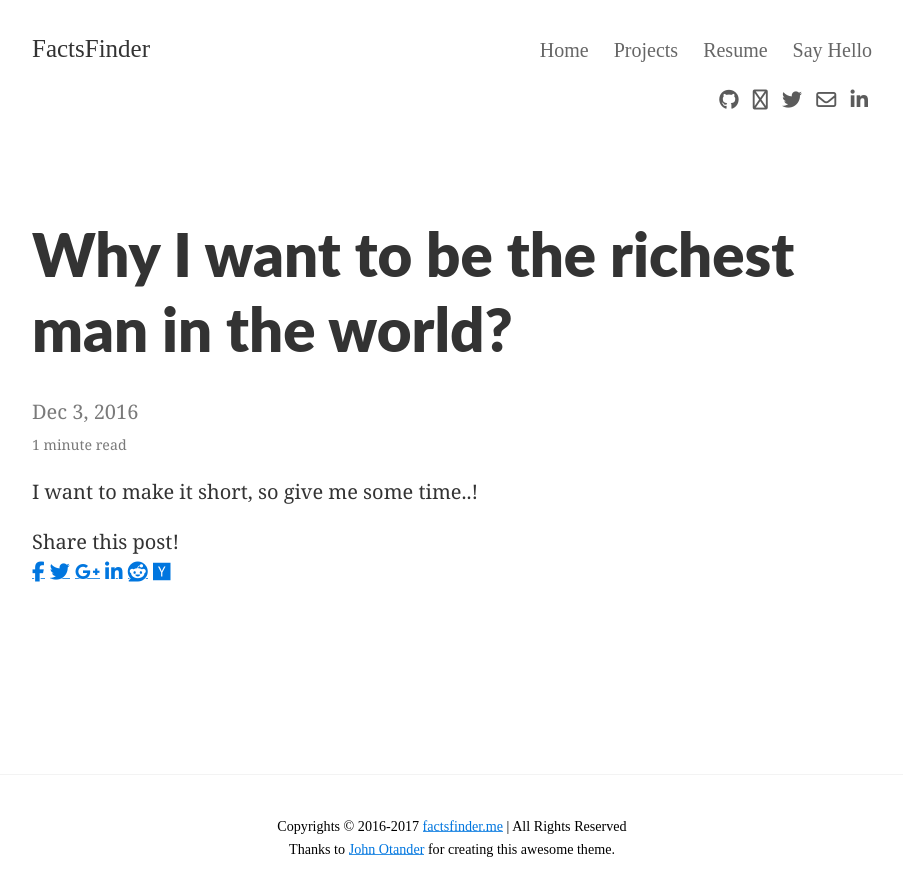
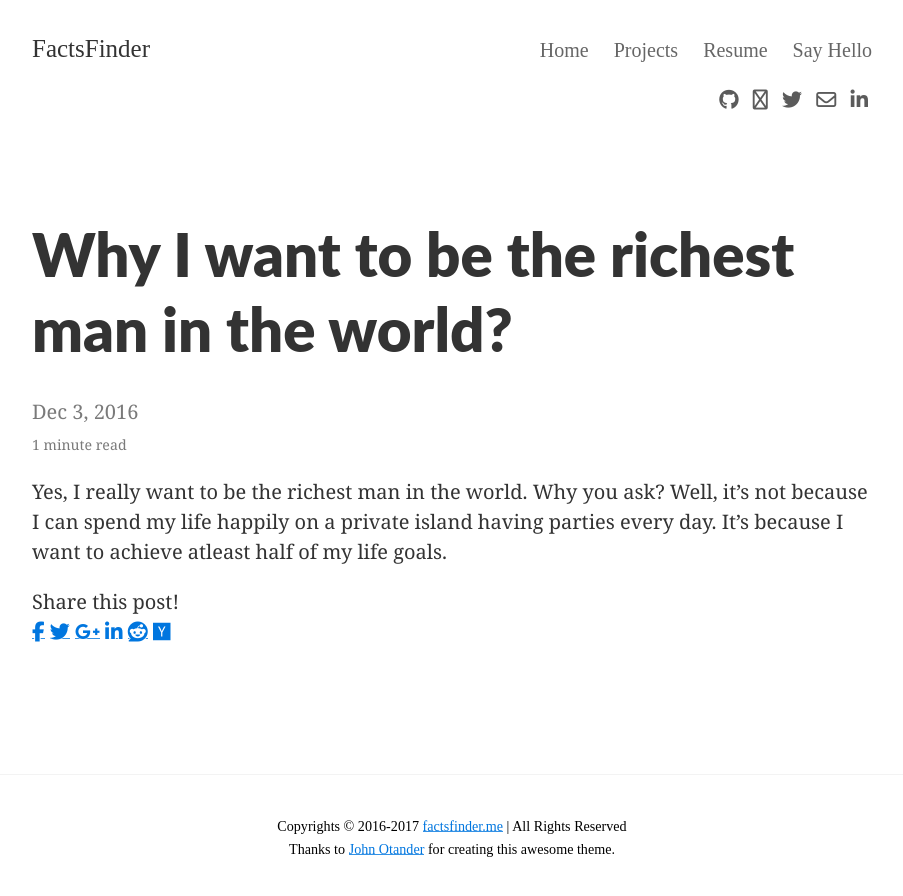
Before and after one commit to factsfinder/blog, a Jekyll site: the page built from _posts/2016-12-3-richest-man-in-the-world.md, in a window 1280 px wide. Shown: the top 896 px of the page, without its empty margins (188-1091 px from the left). Built offline with Jekyll 4.4.1, drawn with Linux system fonts in a browser that asks for light colours; nearby versions of some CDN libraries; some web fonts are replaced.

Commit message:
Update 2016-12-3-richest-man-in-the-world.md

```diff
--- a/_posts/2016-12-3-richest-man-in-the-world.md
+++ b/_posts/2016-12-3-richest-man-in-the-world.md
@@ -6,4 +6,4 @@ permalink:  /richest-man-in-the-world/
 categories: life
 ---
 
-I want to make it short, so give me some time..!
+Yes, I really want to be the richest man in the world. Why you ask? Well, it's not because I can spend my life happily on a private island having parties every day. It's because I want to achieve atleast half of my life goals.
```
